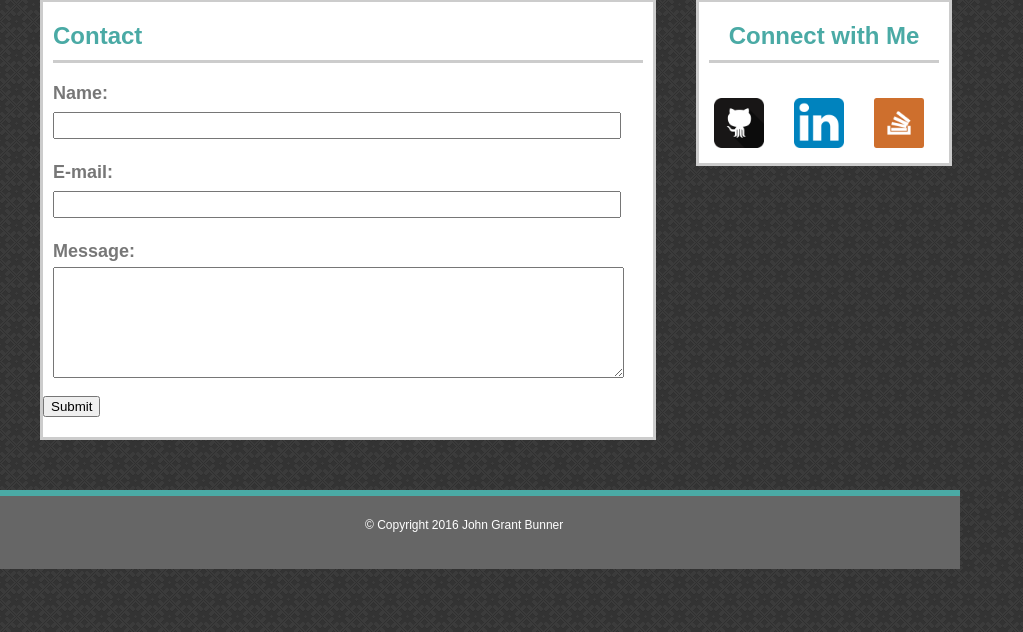
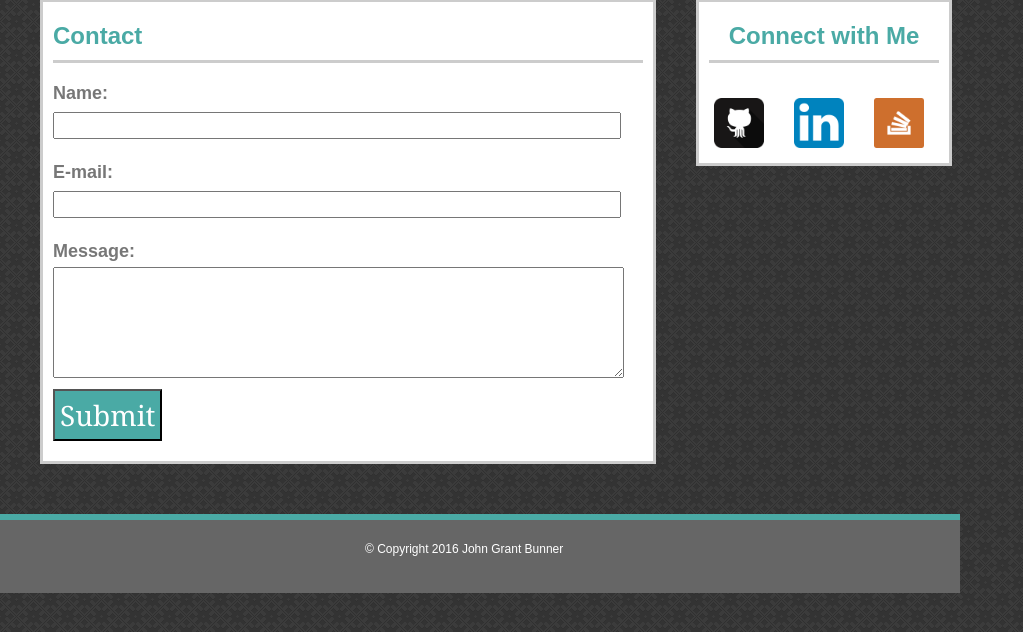
Before and after one commit to ScribeDK/Basic-Portfolio, a PHP site: page /contact.html in a window 1280 px wide. Shown: the part 97-729 px from the top of the page, without its empty margins (0-1023 px from the left). Run offline with PHP 8.4, Linux system fonts and the light colour scheme.

Commit message:
Portolio

```diff
--- a/assets/css/style.css
+++ b/assets/css/style.css
@@ -33,12 +33,12 @@ body {background-image: url("../images/dark_embroidery.png");
 	background-color: #ffffff;
 	border: solid #cccccc;}
 
-#Submit{font-family:'Georgia', Times, Times New Roman, serif;
+#SubmitBtn{font-family:'Georgia', Times, Times New Roman, serif;
 	font-size: 28px;
-	padding: 20px;
+	margin-left: 10px;
+	padding: 5px;
 	background-color: #4aaaa5;
-	color: #ffffff;
-	padding: 20px;}
+	color: #ffffff;}
 
 #MyName {font-family:'Georgia', Times, Times New Roman, serif;
 	font-size: 28px;
--- a/contact.html
+++ b/contact.html
@@ -31,7 +31,7 @@
 			<p class="ContactInfo">Message:</p>
 			<textarea class="ContactInfo" name="message" id="message" cols="50" rows="5"></textarea>
 			<Br>
-			<input type="submit" value="Submit" />
+			<input type="button" value="Submit" id="SubmitBtn">
 		</form>
 	</section>
 
--- a/portfolio.html
+++ b/portfolio.html
@@ -26,7 +26,7 @@
 
 
 		<section class="PictureSection">
-			<p class="TextSection">Dargon Kindred</p>
+			<p class="TextSection">Dragon Kindred</p>
 			<p class="TextSection TextSection-R">Place Holder Cat</p>
 			<img class="PicturePortfolio" width="275" height="200" alt="DragonKindred" src="assets/images/dragonkindred.jpg" />
 			<img class="PicturePortfolio PicturePortfolio-R" width="275" height="200" alt="Lillah 1" src="assets/images/lillah-1.jpg" />
```
